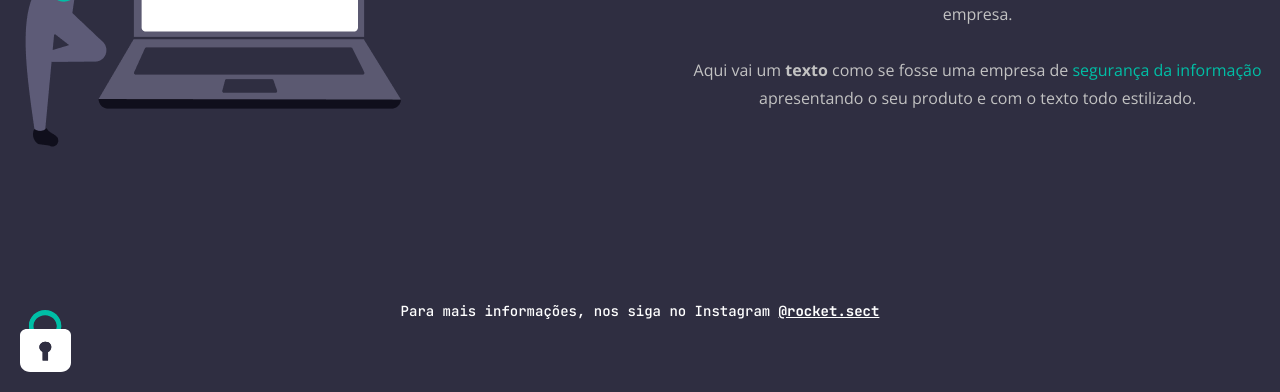
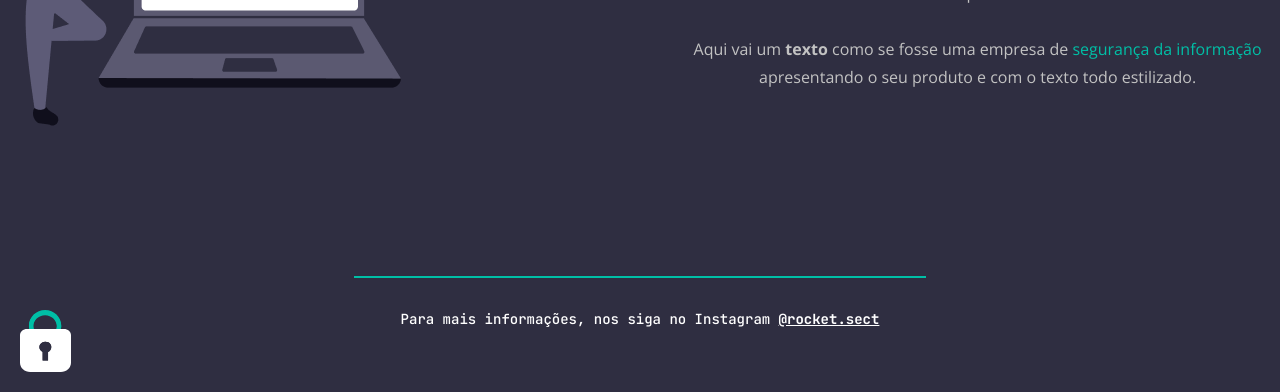
Before and after one commit to leocomandulli/Projeto-02---Novo-Layout, a plain HTML site: page index.html in a window 1280 px wide. Shown: the part 408-800 px from the top of the page. Drawn offline with nearby package versions, Linux system fonts and the light colour scheme.

Commit message:
line config

```diff
--- a/index.html
+++ b/index.html
@@ -5,7 +5,7 @@
     <meta name="viewport" content="width=device-width, initial-scale=1.0">
     <title>Rocket.sect</title>
 
-    <link rel="stylesheet" href="style.css">nk
+    <link rel="stylesheet" href="style.css">
 
     <link rel="preconnect" href="https://fonts.googleapis.com">
     <link rel="preconnect" href="https://fonts.gstatic.com" crossorigin>
--- a/style.css
+++ b/style.css
@@ -89,8 +89,9 @@ p span {
 }
 
 #line {
-
-
+    width: 570px;
+    margin: 0 auto 27px;
+    border: 1px solid var(--blue-color);
 }
 
 footer {
```
